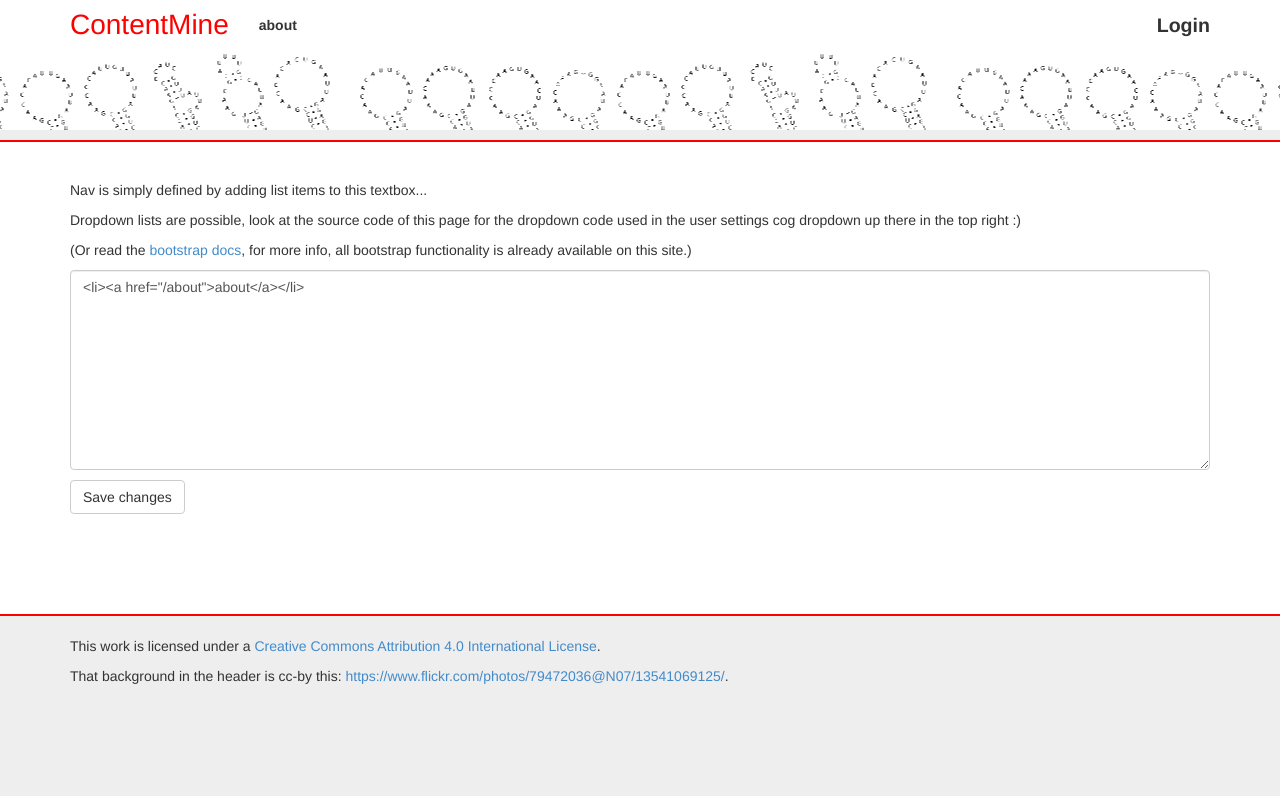
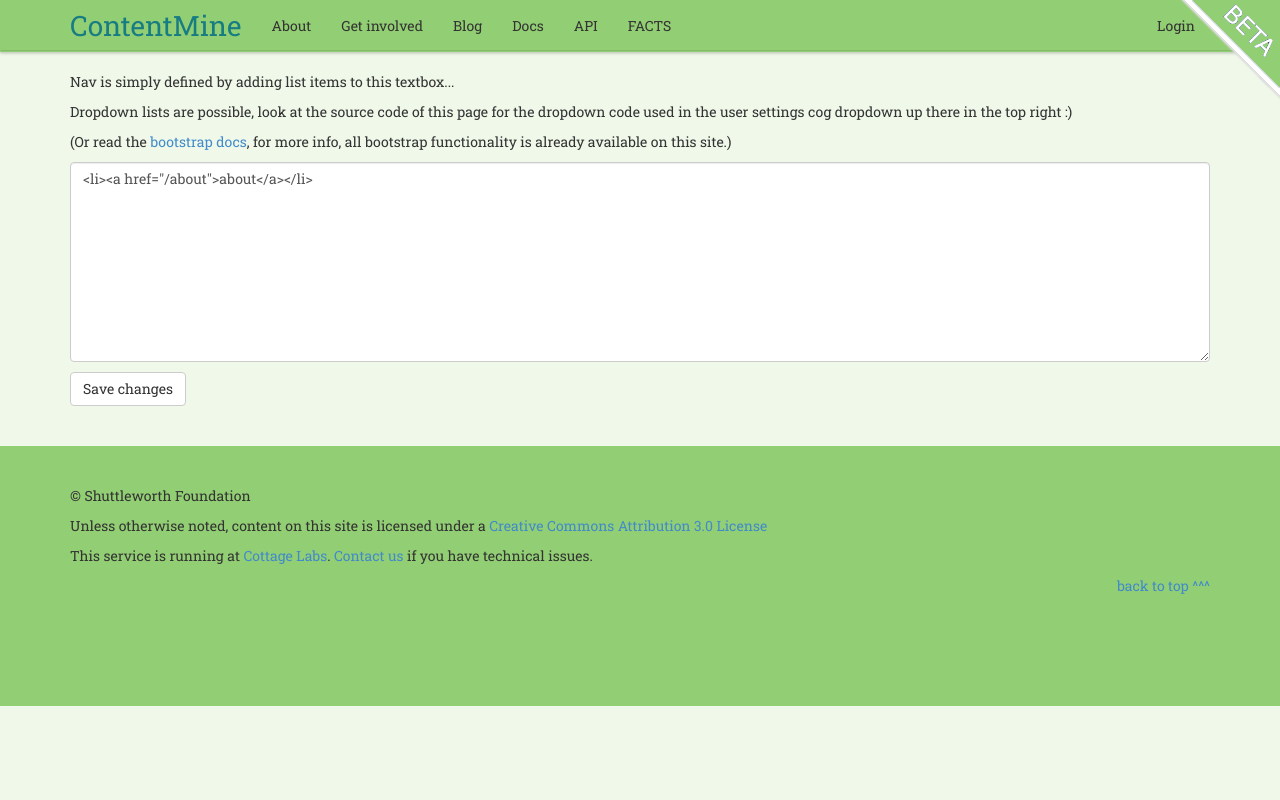
Before and after one commit to ContentMine/old_site, a Flask app: page /nav/ in a window 1280 px wide. Run offline with Flask 2, Linux system fonts and the light colour scheme; parts of the project's set-up code (start-up, migrations or seed data) failed here and were passed over; some libraries are stand-ins or nearby versions.

Commit message:
bringing in the new style

```diff
--- a/portality/static/contentmine.css
+++ b/portality/static/contentmine.css
@@ -1,3 +1,48 @@
+/*
+
+CM bright green is #92ce73
+CM dark green is #187c83
+
+*/
+
 html, body{
-    padding:40px 0 0 0;
+    padding:0;
+    background-color:#eff8e9;
+    font-family: 'Roboto Slab', serif;
 }
+
+h1, h2, h3, h4, h5, h6 {
+    font-family: 'Roboto Slab', serif;
+}
+
+.jumbotron{
+    background-color:#92ce73;
+}
+
+.navbar {
+  padding-left: 20px;
+  padding-right: 20px;
+  background-color: #92ce73;
+  background-image:none;
+  -webkit-border-radius: 4px;
+  -moz-border-radius: 4px;
+  border-radius: 4px;
+  -webkit-box-shadow: 0 1px 3px rgba(0, 0, 0, 0.25), inset 0 -1px 0 rgba(0, 0, 0, 0.1);
+  -moz-box-shadow: 0 1px 3px rgba(0, 0, 0, 0.25), inset 0 -1px 0 rgba(0, 0, 0, 0.1);
+  box-shadow: 0 1px 3px rgba(0, 0, 0, 0.25), inset 0 -1px 0 rgba(0, 0, 0, 0.1);
+}
+.navbar .nav > li > a {
+  color: #333;
+  text-decoration: none;
+  text-shadow: none;
+}
+.navbar .nav > li > a:hover {
+  background-color: transparent;
+  color: #ffffff;
+  text-decoration: none;
+}
+.navbar .nav .active > a, .navbar .nav .active > a:hover {
+  color: #53afdf;
+  text-decoration: none;
+  background-color: white;
+}
--- a/portality/templates/base.html
+++ b/portality/templates/base.html
@@ -1,36 +1,34 @@
+<!DOCTYPE html>
+<html dir="ltr" lang="en">
+
 {% include 'head.html' %}
 
-<body data-spy="scroll" data-target=".subnav" data-offset="50">
+<body>
 
-    <div class="navbar navbar-fixed-top" style="height:140px;border-bottom:10px solid #eee;background-color:white;background-image:url('/static/gattaca.png');background-position:bottom;background-repeat:repeat-x;outline:2px solid red;" role="navigation">
+    <a href="#getinvolved" class="hidden-phone"><img style="position:fixed;top:0;right:0;z-index:10000000;" src="/static/beta.png" /></a>
+
+    <div class="navbar" style="border-radius:0;-webkit-border-radius:0;-moz-border-radius:0;">
       <div class="container">
         <div class="navbar-header">
           <button type="button" class="navbar-toggle" data-toggle="collapse" data-target=".navbar-collapse">
             <span class="sr-only">Toggle navigation</span>
             <span class="glyphicon glyphicon-list"></span>
           </button>
-              <a class="navbar-brand" href="/" style="color:#333;font-size:2em;color:red;">{{ app.config['SERVICE_NAME'] }}</a>
+          <a class="navbar-brand" href="/" style="color:#187c83;font-size:2em;">{{ app.config['SERVICE_NAME'] }}</a>
         </div>
-          <div class="collapse navbar-collapse">
-            <ul class="nav navbar-nav cmnav">
-              {% include 'nav/nav.html' %}
+        <div class="navbar-collapse collapse">
+          <ul class="nav navbar-nav">
+            <li{% if request.path == "/#about" %} class="active"{% endif %}><a href="/#about">About</a></li>
+            <li{% if request.path == "/#getinvolved" %} class="active"{% endif %}><a href="/#getinvolved">Get involved</a></li>
+            <li{% if request.path == "/blog" %} class="active"{% endif %}><a href="/blog">Blog</a></li>
+            <li{% if request.path == "/docs" %} class="active"{% endif %}><a href="/docs">Docs</a></li>
+            <li{% if request.path == "/api" %} class="active"{% endif %}><a href="/api">API</a></li>
+            <li{% if request.path == "/facts" %} class="active"{% endif %}><a href="/facts">FACTS</a></li>
           </ul>
           <ul class="nav navbar-nav navbar-right">
-              <!--
-              <li>
-                <form class="navbar-form navbar-right" role="search">
-                    <div class="input-group" style="width:200px;">
-                        <input type="text" class="form-control" placeholder="Search" name="srch-term" id="srch-term">
-                        <div class="input-group-btn">
-                            <button class="btn btn-default" type="submit"><i class="glyphicon glyphicon-search"></i></button>
-                        </div>
-                    </div>
-                </form>
-              </li>
-              -->
             {% if current_user.is_anonymous() %}
             <li>
-                <a href="{{url_for('account.login')}}" style="padding-bottom:100px;font-size:1.4em;font-weight:bold;color:#333;">Login</a>
+              <a href="{{url_for('account.login')}}">Login</a>
             </li>
             {% else %}
             <li class="dropdown">
@@ -47,9 +45,9 @@
                 {% if current_user.is_super %}
                 <li class="divider"></li>
                 <li><a href="/account">Manage user accounts</a></li>
+                <!--<li><a href="/admin">Admin</a></li>-->
                 {% endif %}
               </ul>
-
             </li>
             {% endif %}
           </ul>
@@ -57,9 +55,7 @@
       </div>
     </div>
 
-
-    <div class="container" style="margin-top:100px;">
-
+    <div class="container" style="margin-top:5px;">
         <div class="alert-messages">
         {% with messages = get_flashed_messages(with_categories=True) %}
         {%if messages %}
@@ -72,26 +68,24 @@
         {% endif %}
         {% endwith %}
         </div>
+    </div>
 
-    <div class="content">
+    <div class="container content">
       {% block content %}{% endblock %}
-    </div> <!-- /content -->
+    </div>
 
-    </div> <!-- /container -->
+    <footer style="margin-top:40px;background-color:#92ce73;padding-top:40px;padding-bottom:100px;">
+      <div class="container">
+        <p>&copy; Shuttleworth Foundation</p>
+        <p>Unless otherwise noted, content on this site is licensed under a <a rel="license" target="_blank" href="http://creativecommons.org/licenses/by/3.0/">Creative Commons Attribution 3.0 License</a></p>
+        <p>This service is running at <a href="http://cottagelabs.com">Cottage Labs</a>.
+        <a href="mailto:us@cottagelabs.com">Contact us</a> if you have technical issues.</p>
 
-    <div style="border-top:2px solid red;margin-top:100px;padding-top:20px;padding-bottom:100px;background-color:#eee;">
-        <div class="container">
-            <footer>
-
-            <p>This work is licensed under a <a rel="license" href="http://creativecommons.org/licenses/by/4.0/">
-            Creative Commons Attribution 4.0 International License</a>.</p>
-
-            <p>That background in the header is cc-by this:
-            <a href="https://www.flickr.com/photos/79472036@N07/13541069125/">https://www.flickr.com/photos/79472036@N07/13541069125/</a>.</p>
-
+        <p class="pull-right" style="text-align:right;">
+            <a href="#">back to top ^^^ </a>
+        </p>
+      </div>
     </footer>
-        </div>
-    </div>
 
 </body>
 </html>
--- a/portality/templates/head.html
+++ b/portality/templates/head.html
@@ -1,5 +1,3 @@
-<!DOCTYPE html>
-<html dir="ltr" lang="en">
 <head>
     <meta charset="utf-8">
     <title>{{ app.config['SERVICE_NAME'] }}</title>
@@ -14,17 +12,13 @@
       <script src="http://html5shim.googlecode.com/svn/trunk/html5.js"></script>
     <![endif]-->
 
+    <link href='http://fonts.googleapis.com/css?family=Roboto+Slab' rel='stylesheet' type='text/css'>
+
     <!-- get bootstrap css -->
     <link rel="stylesheet" href="/static/vendor/bootstrap-3.0.3/css/bootstrap.min.css">
 
     <!-- get contentmine css -->
     <link rel="stylesheet" href="/static/contentmine.css">
-
-    <!-- get tablesorter css -->
-    <link rel="stylesheet" type="text/css" href="/static/vendor/tablesorter/css/blue/style.css">
-
-    <!-- get select2 -->
-    <link rel="stylesheet" href="/static/vendor/select2-release-3.2/select2.css">
 
     <!-- get jquery-ui -->
     <link rel="stylesheet" href="/static/vendor/jquery-ui-1.10.3.custom/css/ui-lightness/jquery-ui-1.10.3.custom.min.css">
@@ -41,23 +35,11 @@
     <!-- get bootstrap js -->
     <script type="text/javascript" src="/static/vendor/bootstrap-3.0.3/js/bootstrap.min.js"></script>
 
-    <!-- get tablesorter js -->
-    <script type="text/javascript" src="/static/vendor/tablesorter/js/jquery.tablesorter.js"></script>
-
-    <!-- get select2 -->
-    <script type="text/javascript" src="/static/vendor/select2-release-3.2/select2.min.js"></script>
-
     <!-- get etherpad -->
     <script src="/static/vendor/etherpad.js"></script>
 
-    <!-- get parsley -->
-    <script type="text/javascript" src="/static/vendor/parsley/parsley.js"></script>
-
     <!-- get graphview -->
     <script type="text/javascript" src="/static/vendor/graphview/jquery.graphview.js"></script>
-
-    <!-- get tinymce -->
-    <script type="text/javascript" src="/static/vendor/tinymce/jscripts/tiny_mce/jquery.tinymce.js"></script>
 
     <!-- get facetview -->
     <script type="text/javascript" src="/static/vendor/facetview/jquery.facetview.js"></script>
@@ -65,15 +47,4 @@
     <!-- get d3 -->
     <script type="text/javascript" src="/static/vendor/d3/d3.min.js"></script>
 
-    <!-- get linkify -->
-    <script type="text/javascript" src="/static/vendor/facetview/vendor/linkify/1.0/jquery.linkify-1.0-min.js"></script>
-
-    <style>
-    .cmnav li a {
-        font-size:1em;
-        font-weight:bold;
-        color:#333;
-    }
-    </style>
-
 </head>
```
Also changed, not shown: portality/static/CM.png (added), portality/static/Jenny.jpg (added), portality/static/beta.png (added), portality/static/cc.png (added), portality/static/cottage_hill_bubble_small.jpg (added), portality/static/emanuil.jpg (added), portality/static/gattaca.png (deleted), portality/static/mark.jpg (added), portality/static/mb.jpg (added), portality/static/mine.jpg (deleted), portality/static/pmr.png (added), portality/static/rm.jpg (added), portality/static/rsu.png (added), portality/static/sw.gif (added). Lines whose indentation alone changed are shown as unchanged.
